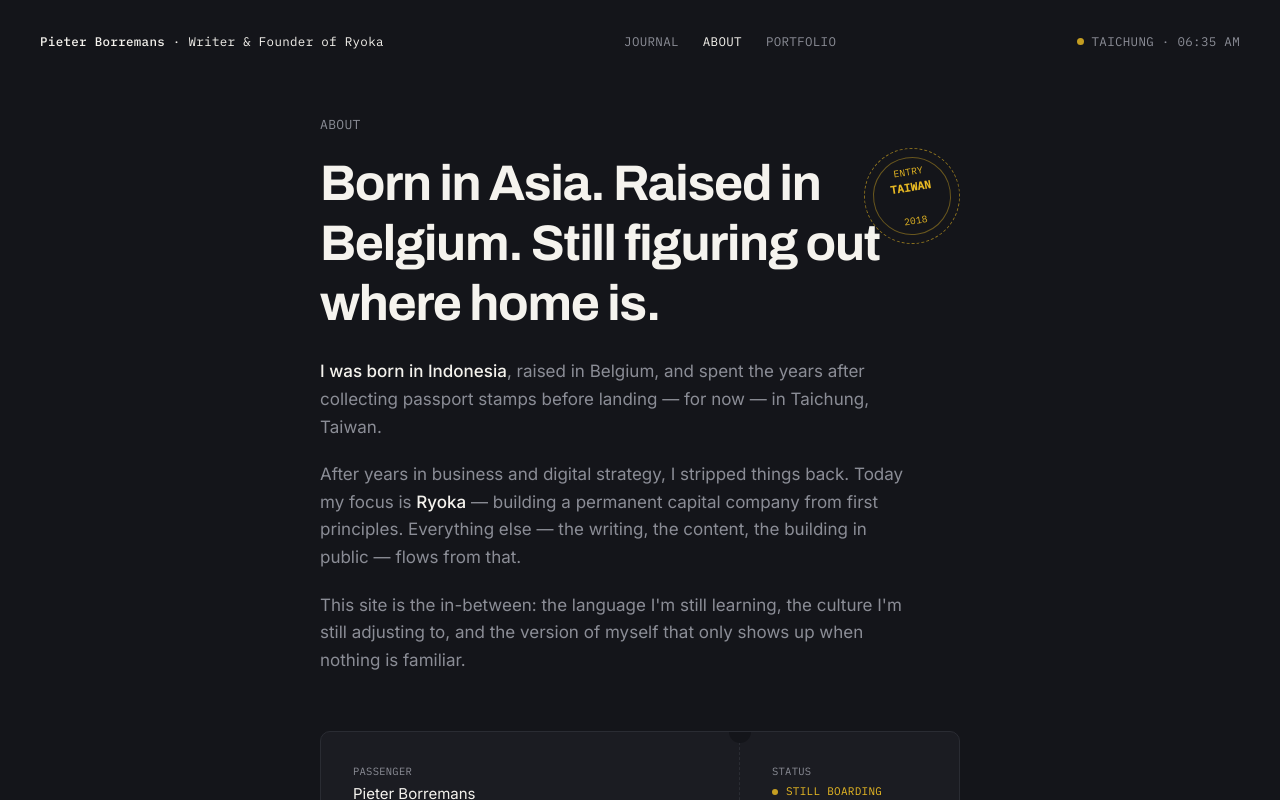
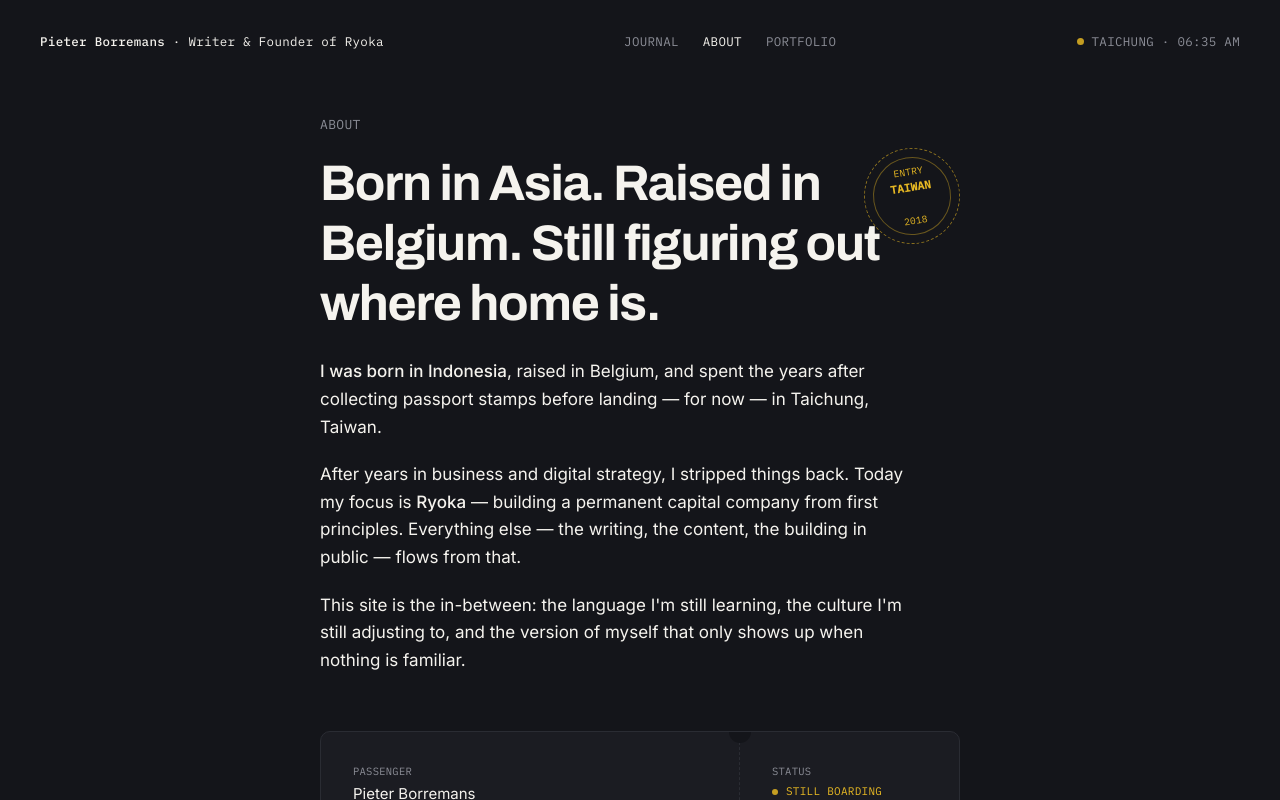
Before and after one commit to sillyledger/personal, a Next.js app: page /about in a window 1280 px wide. Shown: the top 800 px of the page. Built offline with nearby package versions, Linux system fonts and the light colour scheme.

Commit message:
Update page.tsx

```diff
--- a/app/about/page.tsx
+++ b/app/about/page.tsx
@@ -48,20 +48,19 @@ export default function AboutPage() {
       </div>
 
       <div className="mt-6 space-y-5 max-w-[600px]">
-        <p className="text-[17px] leading-relaxed text-muted">
-          <strong className="text-ink font-medium">I was born in Indonesia</strong>, raised in
+        <p className="text-[17px] leading-relaxed text-ink">
+          <strong className="font-medium">I was born in Indonesia</strong>, raised in
           Belgium, and spent the years after collecting passport stamps
           before landing — for now — in Taichung, Taiwan.
         </p>
-        <p className="text-[17px] leading-relaxed text-muted">
+        <p className="text-[17px] leading-relaxed text-ink">
           After years in business and digital strategy, I stripped things
-          back. Today my focus is{" "}
-          <strong className="text-ink font-medium">Ryoka</strong> — building
+          back. Today my focus is <strong className="font-medium">Ryoka</strong> — building
           a permanent capital company from first principles. Everything else
           — the writing, the content, the building in public — flows from
           that.
         </p>
-        <p className="text-[17px] leading-relaxed text-muted">
+        <p className="text-[17px] leading-relaxed text-ink">
           This site is the in-between: the language I&apos;m still learning,
           the culture I&apos;m still adjusting to, and the version of myself
           that only shows up when nothing is familiar.
```
